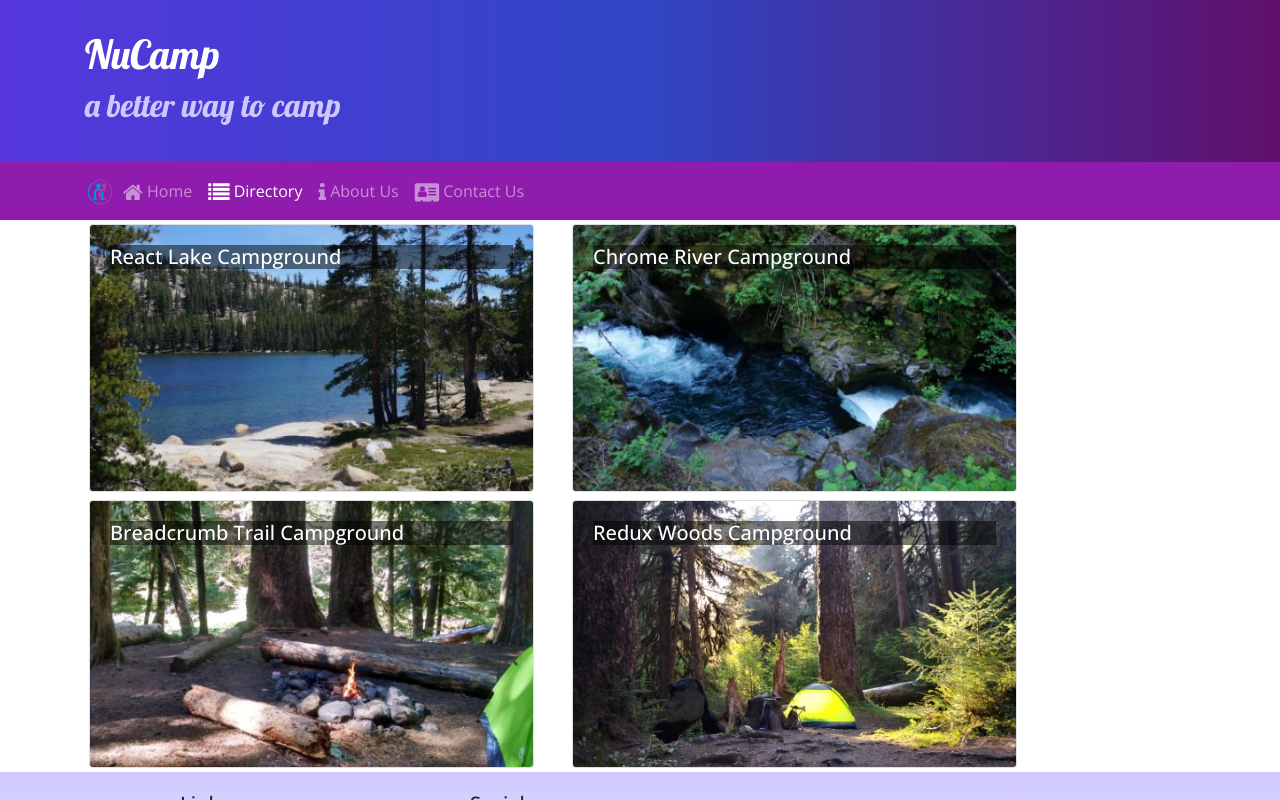
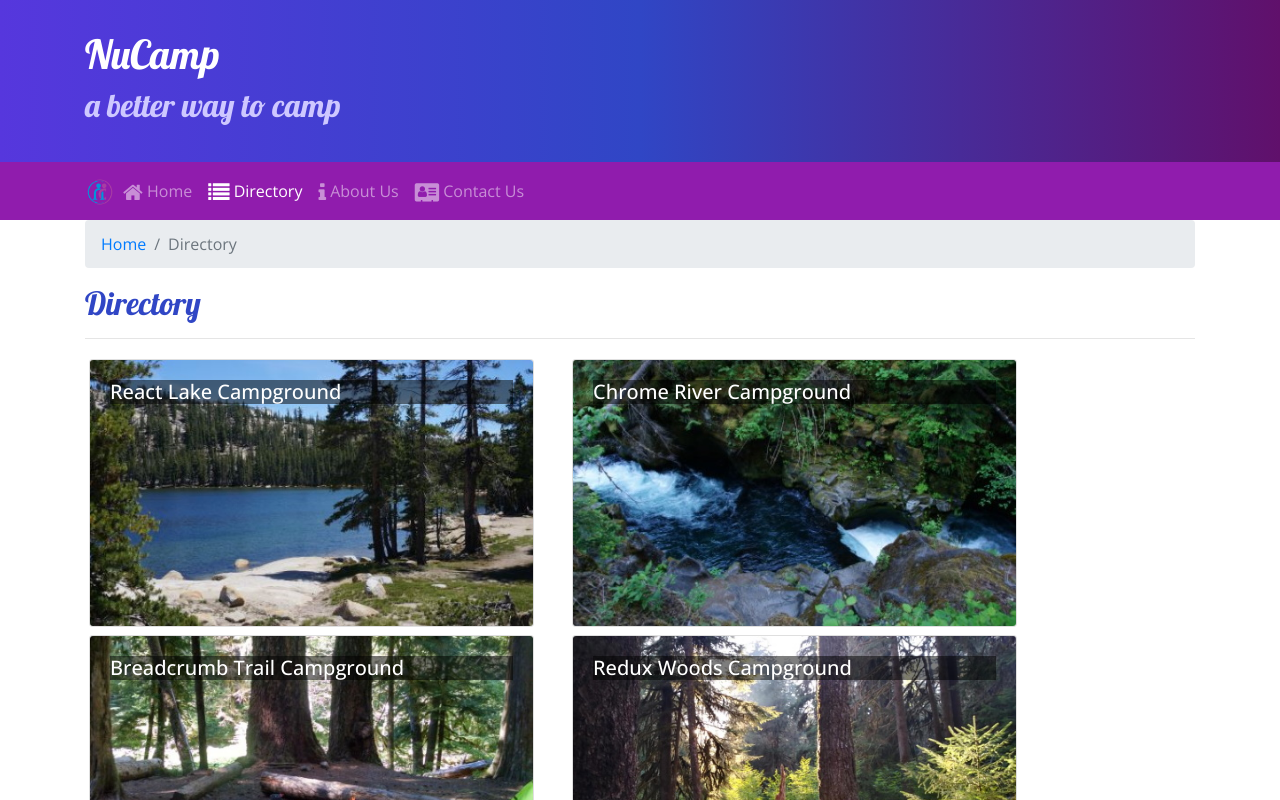
Before and after one commit to igot2bfreee/nucampsite_react, a React (Create React App) app: page /directory in a window 1280 px wide. Shown: the top 800 px of the page. Built offline with nearby package versions, Linux system fonts and the light colour scheme.

Commit message:
Breadcrumbs

```diff
--- a/src/components/CampsiteInfoComponent.js
+++ b/src/components/CampsiteInfoComponent.js
@@ -1,5 +1,6 @@
 import React from "react";
-import { Card, CardImg, CardText, CardBody, CardTitle } from "reactstrap";
+import { Card, CardImg, CardText, CardBody, CardTitle,  Breadcrumb, BreadcrumbItem } from "reactstrap";
+import { Link } from 'react-router-dom';
 
 
 function RenderCampsite({campsite}) {
@@ -8,7 +9,6 @@
             <Card>
                 <CardImg top src={campsite.image} alt={campsite.name} />
                 <CardBody>
-                    <CardTitle>{campsite.name}</CardTitle>
                     <CardText>{campsite.description}</CardText>
                 </CardBody>
             </Card>
@@ -48,6 +48,16 @@
         return (
             <div className="container">
                 <div className="row">
+                    <div className="col">
+                        <Breadcrumb>
+                            <BreadcrumbItem><Link to="/directory">Directory</Link></BreadcrumbItem>
+                            <BreadcrumbItem active>{props.campsite.name}</BreadcrumbItem>
+                        </Breadcrumb>
+                        <h2>{props.campsite.name}</h2>
+                        <hr />
+                    </div>
+            </div>
+                <div className="row">
                     <RenderCampsite campsite={props.campsite} />
                     <RenderComments comments={props.comments} />
                 </div>
--- a/src/components/ContactComponent.js
+++ b/src/components/ContactComponent.js
@@ -1,10 +1,16 @@
 import React from 'react';
+import { Breadcrumb, BreadcrumbItem } from "reactstrap";
+import { Link } from 'react-router-dom';
 
 function Contact(props) {
     return (
         <div className="container">
             <div className="row">
                 <div className="col">
+                    <Breadcrumb>
+                        <BreadcrumbItem><Link to="/home">Home</Link></BreadcrumbItem>
+                        <BreadcrumbItem active>Contact Us</BreadcrumbItem>
+                    </Breadcrumb>
                     <h2>Contact Us</h2>
                     <hr />
                 </div>
--- a/src/components/DirectoryComponent.js
+++ b/src/components/DirectoryComponent.js
@@ -1,5 +1,5 @@
 import React from "react";
-import { Card, CardImg, CardImgOverlay, CardTitle } from "reactstrap";
+import { Card, CardImg, CardImgOverlay, CardTitle, Breadcrumb, BreadcrumbItem } from "reactstrap";
 import { Link } from 'react-router-dom';
 
 function RenderDirectoryItem({campsite}) {
@@ -27,7 +27,19 @@
 
     return (
         <div className="container">
-            <div className="row">{directory}</div>
+            <div className="row">
+                <div className="col">
+                    <Breadcrumb>
+                        <BreadcrumbItem><Link to="/home">Home</Link></BreadcrumbItem>
+                        <BreadcrumbItem active>Directory</BreadcrumbItem>
+                    </Breadcrumb>
+                    <h2>Directory</h2>
+                    <hr />
+                </div>
+            </div>
+            <div className="row">
+                {directory}
+            </div>
         </div>
     );
 }
```
